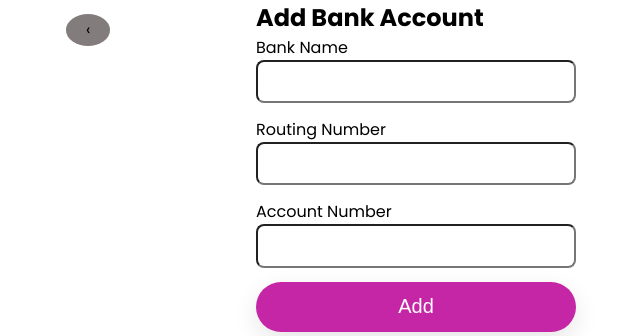
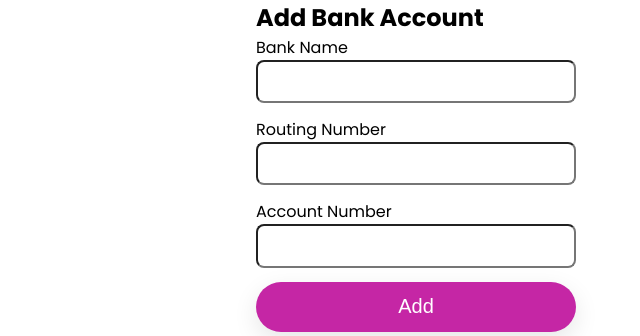
Before and after one commit to dibarra3/trust_signature, a Flask app: page /home in a window 1280 px wide. Shown: the part 136-472 px from the top of the page, without its empty margins (224-864 px from the left). Run offline with Flask 3, Linux system fonts and the light colour scheme; the visitor is signed in with stand-in values (Sample User, id 1).

Commit message:
Remove previous link from nav bar
Removed previous link from navigation bar.

```diff
--- a/templates/home.html
+++ b/templates/home.html
@@ -8,7 +8,6 @@
 </head>
 <body>
     <nav id="nav-bar">
-        <a href="/home" class="previous round">&#8249;</a>
         <div class="logo">Trust Signature</div>
         <div>
 
```
